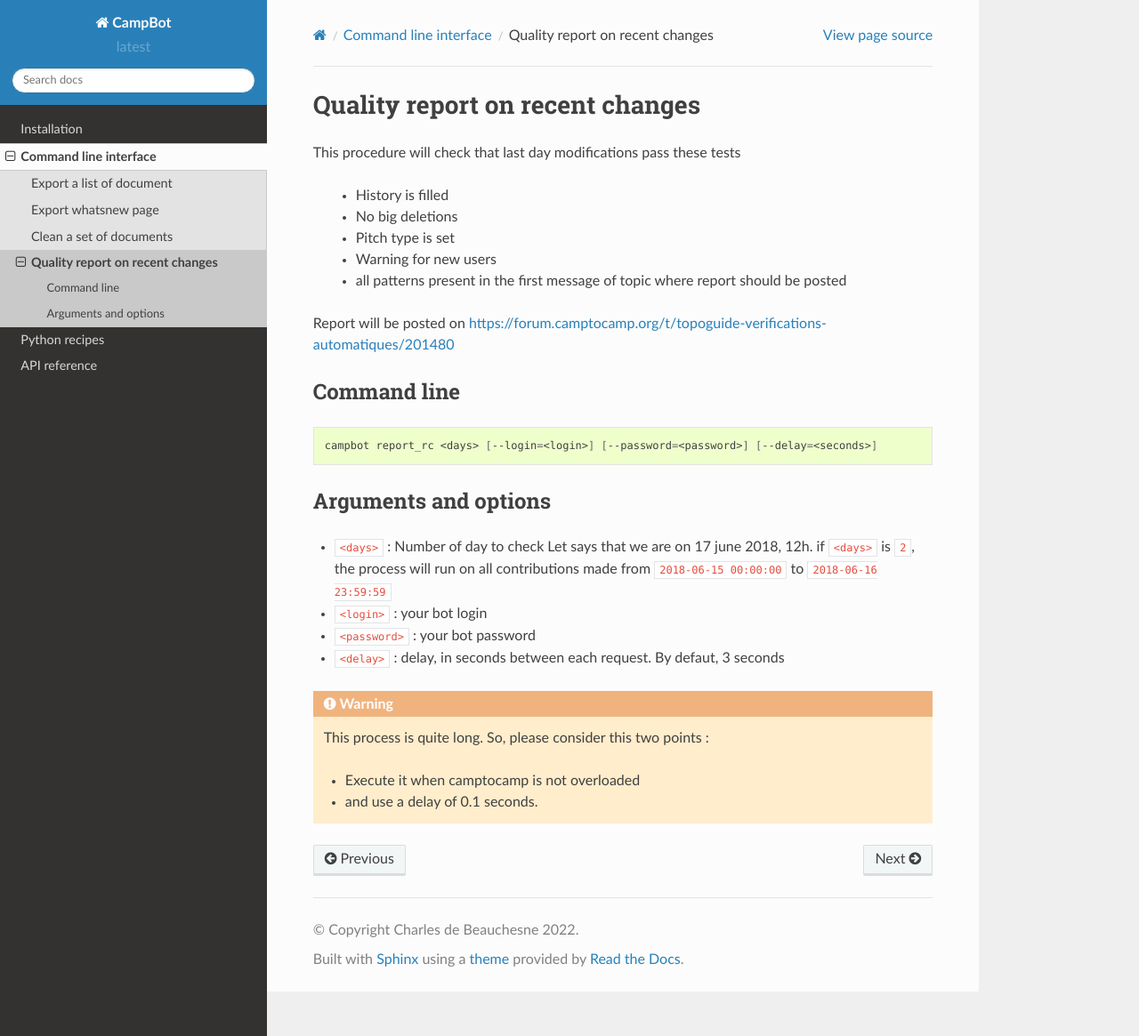
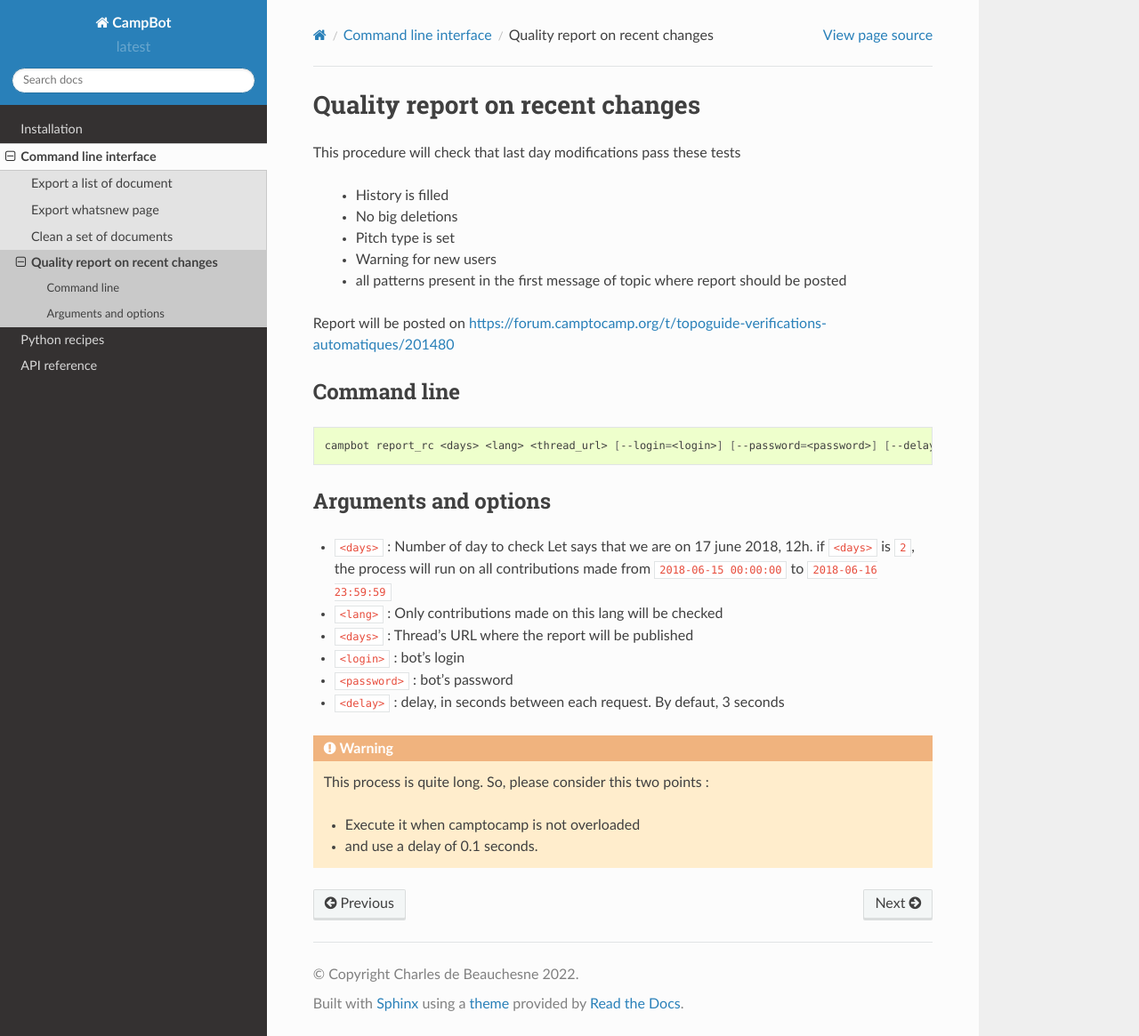
Before and after one commit to c2corg/CampBot, a Sphinx documentation site: the page built from docs/CLI/report_rc.rst, in a window 1280 px wide and 1165 px high. Shown: the whole window at 89% size. Built offline with Sphinx 7.4.7 and the Read the Docs theme 2.0.0, drawn with Linux system fonts in a browser that asks for light colours.

```diff
--- a/docs/CLI/report_rc.rst
+++ b/docs/CLI/report_rc.rst
@@ -16,14 +16,16 @@ Command line
 
 .. code-block:: bash
 
-    campbot report_rc <days> [--login=<login>] [--password=<password>] [--delay=<seconds>]
+    campbot report_rc <days> <lang> <thread_url> [--login=<login>] [--password=<password>] [--delay=<seconds>]
 
 Arguments and options
 ---------------------
 
 * ``<days>`` : Number of day to check Let says that we are on 17 june 2018, 12h. if ``<days>`` is ``2``, the process will run on all contributions made from ``2018-06-15 00:00:00`` to ``2018-06-16 23:59:59``
-* ``<login>`` : your bot login
-* ``<password>`` : your bot password
+* ``<lang>`` : Only contributions made on this lang will be checked
+* ``<days>`` : Thread's URL where the report will be published
+* ``<login>`` : bot's login
+* ``<password>`` : bot's password
 * ``<delay>`` : delay, in seconds between each request. By defaut, 3 seconds
 
 .. warning::
```
Also changed, not shown: 1 other file.
